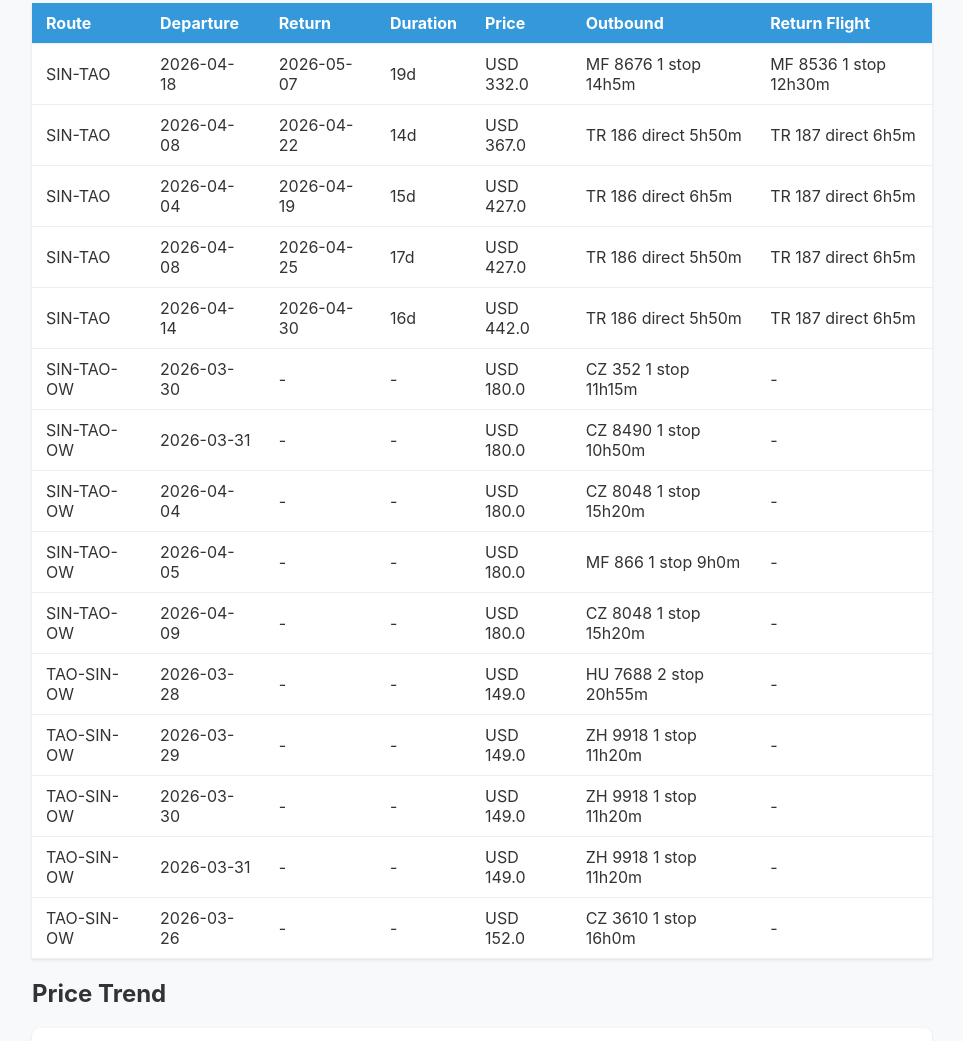
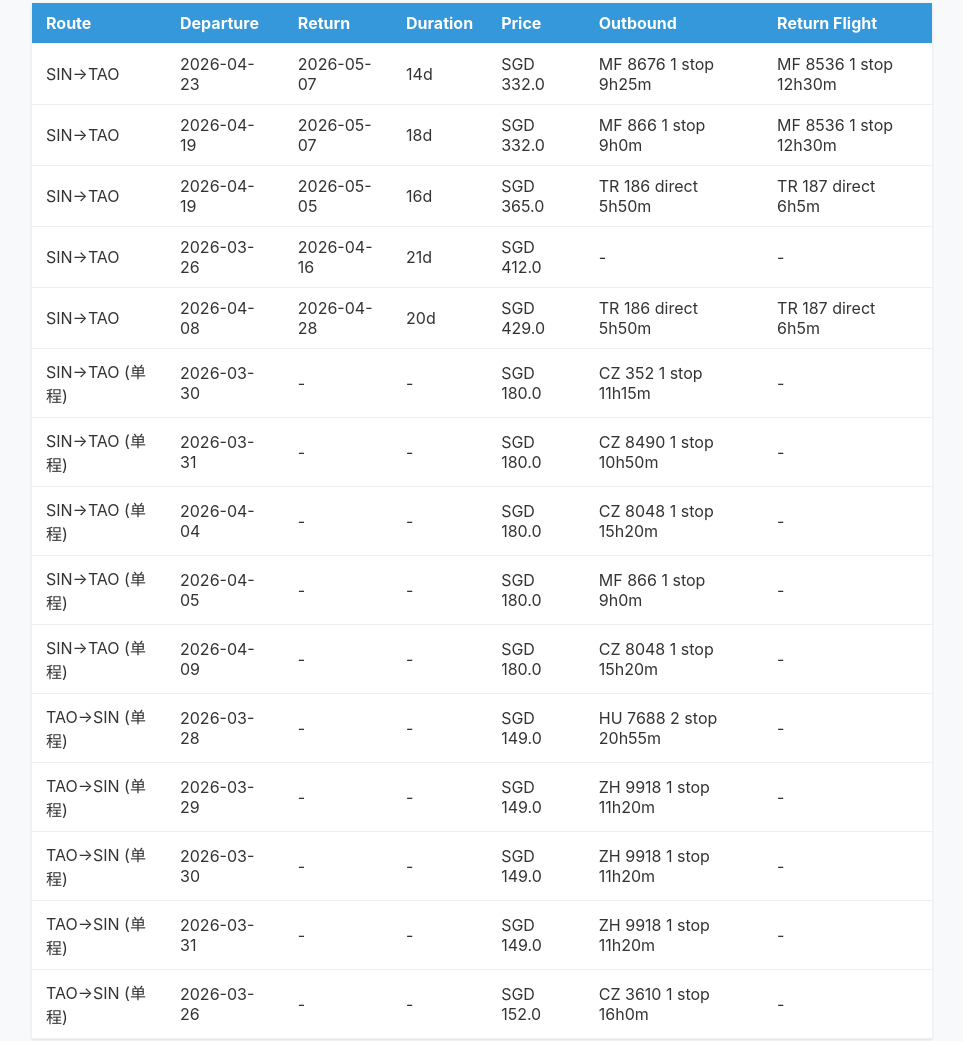
Before and after one commit to Yorkyu57/daily-news, a plain HTML site: page flightclaw/archive/2026-02-24.html in a window 1280 px wide. Shown: the part 200-1241 px from the top of the page, without its empty margins (158-1121 px from the left). Drawn offline with nearby package versions, Linux system fonts and the light colour scheme.

Commit message:
scanner: update 2026-02-24

```diff
--- a/flightclaw/archive/2026-02-24.html
+++ b/flightclaw/archive/2026-02-24.html
@@ -35,21 +35,21 @@
     <th>Duration</th><th>Price</th><th>Outbound</th><th>Return Flight</th></tr>
 </thead>
 <tbody>
-<tr><td>SIN-TAO</td><td>2026-04-18</td><td>2026-05-07</td><td>19d</td><td>USD 332.0</td><td>MF 8676 1 stop 14h5m</td><td>MF 8536 1 stop 12h30m</td></tr>
-<tr><td>SIN-TAO</td><td>2026-04-08</td><td>2026-04-22</td><td>14d</td><td>USD 367.0</td><td>TR 186 direct 5h50m</td><td>TR 187 direct 6h5m</td></tr>
-<tr><td>SIN-TAO</td><td>2026-04-04</td><td>2026-04-19</td><td>15d</td><td>USD 427.0</td><td>TR 186 direct 6h5m</td><td>TR 187 direct 6h5m</td></tr>
-<tr><td>SIN-TAO</td><td>2026-04-08</td><td>2026-04-25</td><td>17d</td><td>USD 427.0</td><td>TR 186 direct 5h50m</td><td>TR 187 direct 6h5m</td></tr>
-<tr><td>SIN-TAO</td><td>2026-04-14</td><td>2026-04-30</td><td>16d</td><td>USD 442.0</td><td>TR 186 direct 5h50m</td><td>TR 187 direct 6h5m</td></tr>
-<tr><td>SIN-TAO-OW</td><td>2026-03-30</td><td>-</td><td>-</td><td>USD 180.0</td><td>CZ 352 1 stop 11h15m</td><td>-</td></tr>
-<tr><td>SIN-TAO-OW</td><td>2026-03-31</td><td>-</td><td>-</td><td>USD 180.0</td><td>CZ 8490 1 stop 10h50m</td><td>-</td></tr>
-<tr><td>SIN-TAO-OW</td><td>2026-04-04</td><td>-</td><td>-</td><td>USD 180.0</td><td>CZ 8048 1 stop 15h20m</td><td>-</td></tr>
-<tr><td>SIN-TAO-OW</td><td>2026-04-05</td><td>-</td><td>-</td><td>USD 180.0</td><td>MF 866 1 stop 9h0m</td><td>-</td></tr>
-<tr><td>SIN-TAO-OW</td><td>2026-04-09</td><td>-</td><td>-</td><td>USD 180.0</td><td>CZ 8048 1 stop 15h20m</td><td>-</td></tr>
-<tr><td>TAO-SIN-OW</td><td>2026-03-28</td><td>-</td><td>-</td><td>USD 149.0</td><td>HU 7688 2 stop 20h55m</td><td>-</td></tr>
-<tr><td>TAO-SIN-OW</td><td>2026-03-29</td><td>-</td><td>-</td><td>USD 149.0</td><td>ZH 9918 1 stop 11h20m</td><td>-</td></tr>
-<tr><td>TAO-SIN-OW</td><td>2026-03-30</td><td>-</td><td>-</td><td>USD 149.0</td><td>ZH 9918 1 stop 11h20m</td><td>-</td></tr>
-<tr><td>TAO-SIN-OW</td><td>2026-03-31</td><td>-</td><td>-</td><td>USD 149.0</td><td>ZH 9918 1 stop 11h20m</td><td>-</td></tr>
-<tr><td>TAO-SIN-OW</td><td>2026-03-26</td><td>-</td><td>-</td><td>USD 152.0</td><td>CZ 3610 1 stop 16h0m</td><td>-</td></tr>
+<tr><td>SIN→TAO</td><td>2026-04-23</td><td>2026-05-07</td><td>14d</td><td>SGD 332.0</td><td>MF 8676 1 stop 9h25m</td><td>MF 8536 1 stop 12h30m</td></tr>
+<tr><td>SIN→TAO</td><td>2026-04-19</td><td>2026-05-07</td><td>18d</td><td>SGD 332.0</td><td>MF 866 1 stop 9h0m</td><td>MF 8536 1 stop 12h30m</td></tr>
+<tr><td>SIN→TAO</td><td>2026-04-19</td><td>2026-05-05</td><td>16d</td><td>SGD 365.0</td><td>TR 186 direct 5h50m</td><td>TR 187 direct 6h5m</td></tr>
+<tr><td>SIN→TAO</td><td>2026-03-26</td><td>2026-04-16</td><td>21d</td><td>SGD 412.0</td><td>-</td><td>-</td></tr>
+<tr><td>SIN→TAO</td><td>2026-04-08</td><td>2026-04-28</td><td>20d</td><td>SGD 429.0</td><td>TR 186 direct 5h50m</td><td>TR 187 direct 6h5m</td></tr>
+<tr><td>SIN→TAO (单程)</td><td>2026-03-30</td><td>-</td><td>-</td><td>SGD 180.0</td><td>CZ 352 1 stop 11h15m</td><td>-</td></tr>
+<tr><td>SIN→TAO (单程)</td><td>2026-03-31</td><td>-</td><td>-</td><td>SGD 180.0</td><td>CZ 8490 1 stop 10h50m</td><td>-</td></tr>
+<tr><td>SIN→TAO (单程)</td><td>2026-04-04</td><td>-</td><td>-</td><td>SGD 180.0</td><td>CZ 8048 1 stop 15h20m</td><td>-</td></tr>
+<tr><td>SIN→TAO (单程)</td><td>2026-04-05</td><td>-</td><td>-</td><td>SGD 180.0</td><td>MF 866 1 stop 9h0m</td><td>-</td></tr>
+<tr><td>SIN→TAO (单程)</td><td>2026-04-09</td><td>-</td><td>-</td><td>SGD 180.0</td><td>CZ 8048 1 stop 15h20m</td><td>-</td></tr>
+<tr><td>TAO→SIN (单程)</td><td>2026-03-28</td><td>-</td><td>-</td><td>SGD 149.0</td><td>HU 7688 2 stop 20h55m</td><td>-</td></tr>
+<tr><td>TAO→SIN (单程)</td><td>2026-03-29</td><td>-</td><td>-</td><td>SGD 149.0</td><td>ZH 9918 1 stop 11h20m</td><td>-</td></tr>
+<tr><td>TAO→SIN (单程)</td><td>2026-03-30</td><td>-</td><td>-</td><td>SGD 149.0</td><td>ZH 9918 1 stop 11h20m</td><td>-</td></tr>
+<tr><td>TAO→SIN (单程)</td><td>2026-03-31</td><td>-</td><td>-</td><td>SGD 149.0</td><td>ZH 9918 1 stop 11h20m</td><td>-</td></tr>
+<tr><td>TAO→SIN (单程)</td><td>2026-03-26</td><td>-</td><td>-</td><td>SGD 152.0</td><td>CZ 3610 1 stop 16h0m</td><td>-</td></tr>
 </tbody>
 </table>
 
```
Also changed, not shown: flightclaw/index.html (+15 -15 lines).
